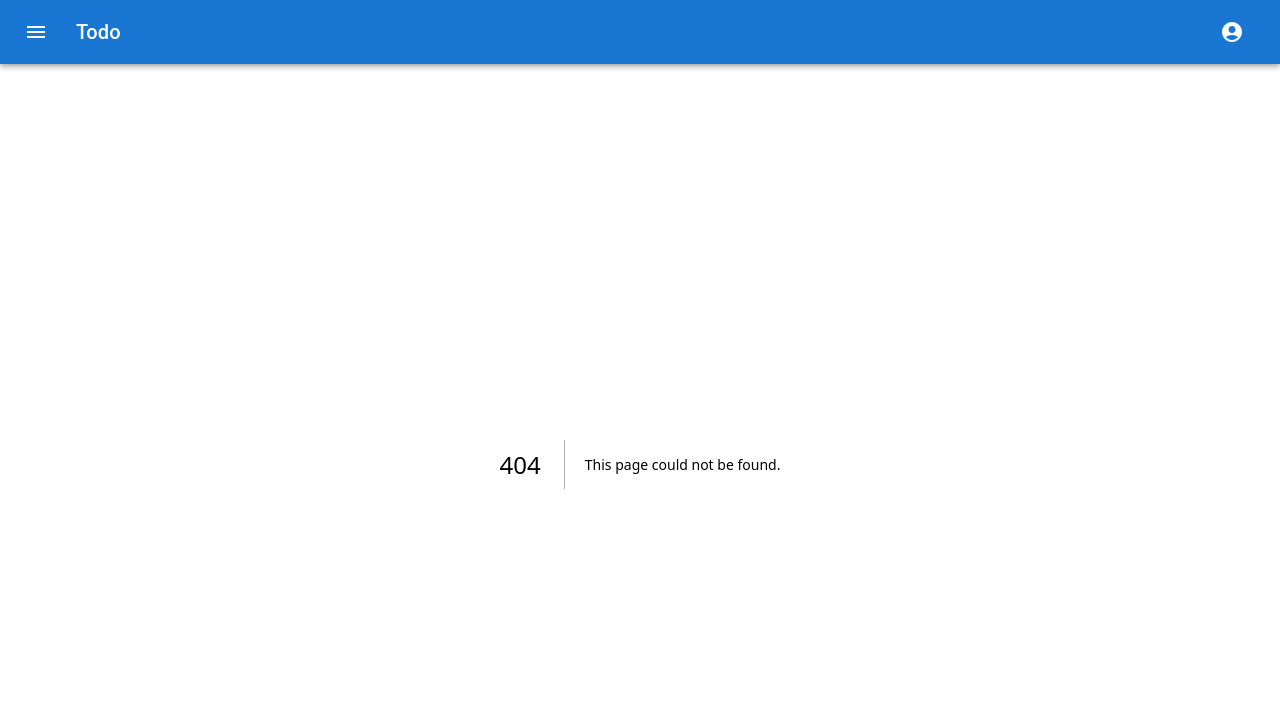
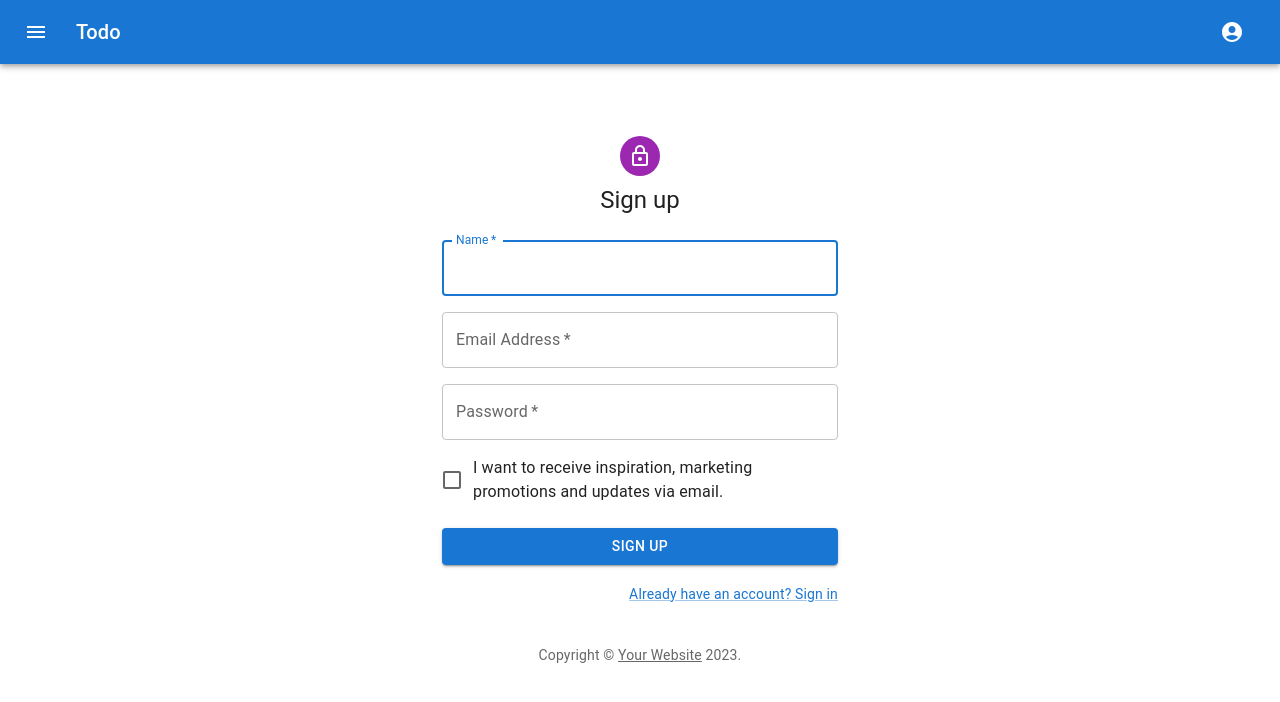
Before and after one commit to SS-okamura/nest_next_front, a Next.js app: page /singup in a window 1280 px wide. Before the commit this address had no page. Shown: the top 702 px of the page. Built offline with nearby package versions, Linux system fonts and the light colour scheme.

Commit message:
feat: create user page

```diff
--- a/app/login/page.tsx
+++ b/app/singup/page.tsx
@@ -14,6 +14,8 @@ import LockOutlinedIcon from "@mui/icons-material/LockOutlined";
 import Typography from "@mui/material/Typography";
 import Container from "@mui/material/Container";
 import { createTheme, ThemeProvider } from "@mui/material/styles";
+import axios from "axios";
+import { useState } from "react";
 
 function Copyright(props: any) {
   return (
@@ -37,13 +39,27 @@ function Copyright(props: any) {
 const defaultTheme = createTheme();
 
 export default function SignUp() {
-  const handleSubmit = (event: React.FormEvent<HTMLFormElement>) => {
-    event.preventDefault();
-    const data = new FormData(event.currentTarget);
-    console.log({
-      email: data.get("email"),
-      password: data.get("password"),
-    });
+  // const handleSubmit = (event: React.FormEvent<HTMLFormElement>) => {
+  //   event.preventDefault();
+  //   const data = new FormData(event.currentTarget);
+  //   console.log({
+  //     email: data.get("email"),
+  //     password: data.get("password"),
+  //   });
+  // };
+  const [name, setName] = useState("");
+  const [email, setEmail] = useState("");
+  const [password, setPassword] = useState("");
+
+  const handleSubmit = async (event: React.FormEvent<HTMLFormElement>) => {
+    console.log("test");
+    const data = {
+      name: name,
+      email: email,
+      password: password,
+    };
+    const t = await axios.post("/api/user/create", data);
+    console.log("t", t);
   };
 
   return (
@@ -71,25 +87,16 @@ export default function SignUp() {
             sx={{ mt: 3 }}
           >
             <Grid container spacing={2}>
-              <Grid item xs={12} sm={6}>
+              <Grid item xs={12}>
                 <TextField
                   autoComplete="given-name"
-                  name="firstName"
+                  name="Name"
                   required
                   fullWidth
-                  id="firstName"
-                  label="First Name"
+                  id="name"
+                  label="Name"
                   autoFocus
-                />
-              </Grid>
-              <Grid item xs={12} sm={6}>
-                <TextField
-                  required
-                  fullWidth
-                  id="lastName"
-                  label="Last Name"
-                  name="lastName"
-                  autoComplete="family-name"
+                  onChange={(event) => setName(event.target.name)}
                 />
               </Grid>
               <Grid item xs={12}>
@@ -100,6 +107,7 @@ export default function SignUp() {
                   label="Email Address"
                   name="email"
                   autoComplete="email"
+                  onChange={(event) => setEmail(event.target.value)}
                 />
               </Grid>
               <Grid item xs={12}>
@@ -111,6 +119,7 @@ export default function SignUp() {
                   type="password"
                   id="password"
                   autoComplete="new-password"
+                  onChange={(event) => setPassword(event.target.value)}
                 />
               </Grid>
               <Grid item xs={12}>
--- /dev/null
+++ b/app/tasks/page.tsx
@@ -0,0 +1,60 @@
+"use client";
+
+import { KeyboardArrowRight } from "@mui/icons-material";
+import {
+  CssBaseline,
+  Box,
+  Typography,
+  Container,
+  List,
+  ListItem,
+  ListItemButton,
+} from "@mui/material";
+import Link from "next/link";
+import { useEffect, useState } from "react";
+import Home from "../page";
+import axios from "axios";
+
+export type Task = {
+  id: number;
+  title: string;
+};
+
+export default function TaskList() {
+  const [taskList, setTaskList] = useState([]);
+  useEffect(() => {
+    setTasks();
+  }, []);
+
+  const setTasks = async () => {
+    await axios.get("/api/task/list").then((value) => {
+      setTaskList(value.data);
+    });
+  };
+  return (
+    <Container component="main" maxWidth="xs">
+      <CssBaseline />
+      <Box
+        sx={{
+          marginTop: 8,
+          display: "flex",
+          flexDirection: "column",
+          alignItems: "center",
+        }}
+      >
+        <List>
+          <ListItem>
+            {taskList.map((task: Task) => {
+              return (
+                <ListItemButton key={task.id}>
+                  <Typography>{task.title}</Typography>
+                  <KeyboardArrowRight />
+                </ListItemButton>
+              );
+            })}
+          </ListItem>
+        </List>
+      </Box>
+    </Container>
+  );
+}
--- a/package.json
+++ b/package.json
@@ -14,6 +14,7 @@
     "@emotion/styled": "^11.11.0",
     "@mui/icons-material": "^5.15.2",
     "@mui/material": "^5.15.2",
+    "axios": "^1.6.3",
     "http-proxy-middleware": "^2.0.6",
     "next": "14.0.4",
     "react": "^18",
```
Also changed, not shown: 1 other file (tests, documents, lock files or other folders).
